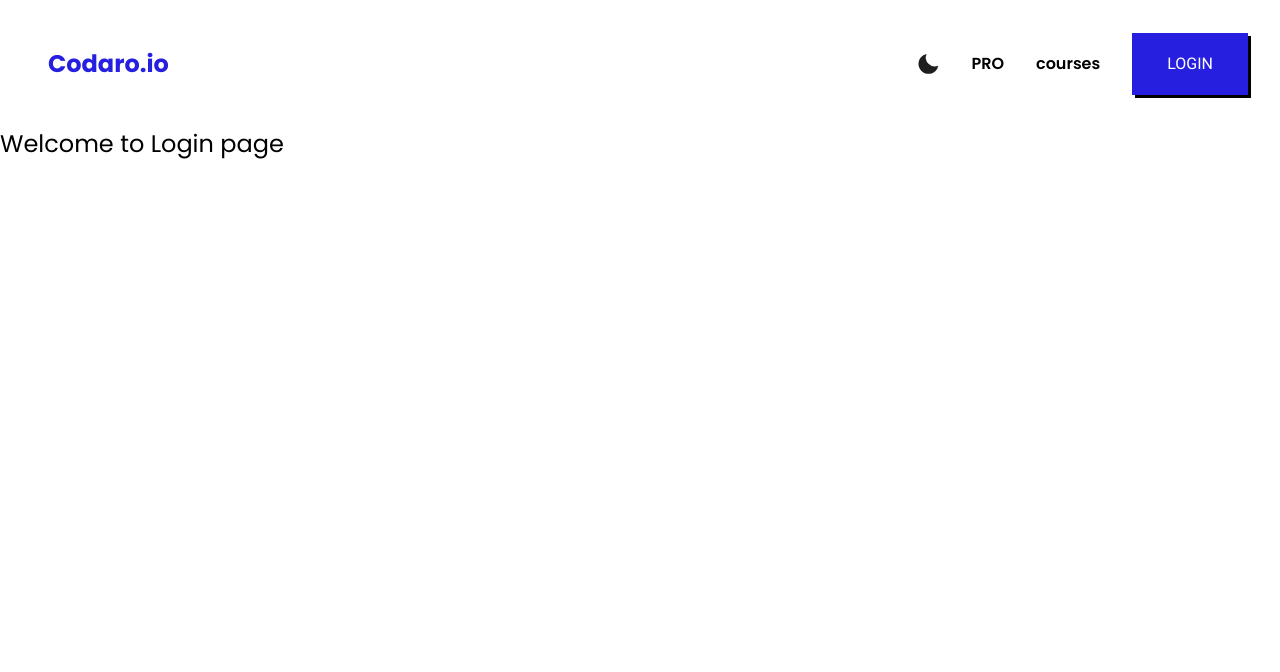
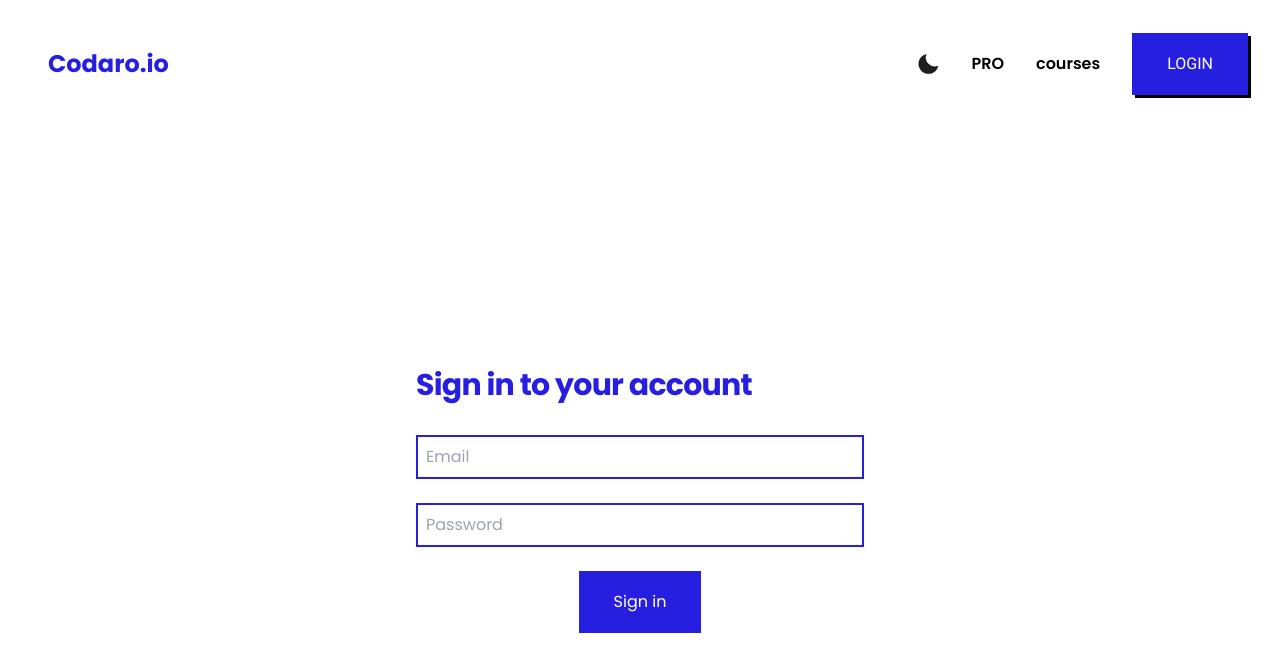
Before and after one commit to pmita/codaro.io, a Next.js app: page /login in a window 1280 px wide. Shown: the top 672 px of the page. Built offline with nearby package versions, Linux system fonts and the light colour scheme.

Commit message:
rough draft for login page

```diff
--- a/app/login/page.tsx
+++ b/app/login/page.tsx
@@ -1,9 +1,75 @@
+"use client"
+
+import { useDarkMode } from '../context/DarkModeContext';
+// LIBRARIES
+import { useForm } from 'react-hook-form';
+
+const Login = () => {
+  const { darkMode } = useDarkMode();
+  const { register, handleSubmit, formState: { errors } } = useForm({
+    mode: "onBlur",
+    reValidateMode: "onChange",
+    defaultValues: {
+      email: "",
+      password: "",
+    }
+  });
+
+  // EVENTS
+  const onSubmit = async (data:any) => {
+    console.log(data);
+  }
+
+  return (
+    <div className={`${darkMode ? "dark" : ""} flex min-h-[90vh] items-center justify-center py-12 px-4 sm:px-6 lg:px-8`}>
+      <div className="w-full max-w-md space-y-8">
+        <div>
+          <h2 className={`mt-6 tex t-center text-3xl font-bold tracking-tight ${darkMode ? "text-main-white" : "text-main-purple"}`}>
+            Sign in to your account
+          </h2>
+        </div>
 
 
-const Login = () => {
-  return(
-    <div>
-      <h1>Welcome to Login page</h1>
+        <form className="mt-8 max-w-xs md:max-w-md flex flex-col justify-center items-stretch gap-6" onSubmit={handleSubmit(onSubmit)}>
+          <input
+            type="email"
+            placeholder="Email"
+            className={`max-width-[100%] border-solid border-2 border-main-purple p-2`}
+            {...register("email",{
+              required: "Email is required",
+              pattern: {
+                value: /^[A-Z0-9._%+-]+@[A-Z0-9.-]+\.[A-Z]{2,}$/i,
+                message: "Invalid email address",
+              }
+            })}
+          />
+          {errors.email && <p className={`text-midnight`}>{errors.email?.message}</p>}
+
+          <input
+            type="password"
+            placeholder="Password"
+            className={`full-width border-solid border-2 border-main-purple p-2`}
+            {...register("password",{
+              required: "Password is required",
+              minLength: {
+                value: 8,
+                message: "Password must have at least 8 characters",
+              },
+              pattern: {
+                value: /^(?=.*[a-z])(?=.*[A-Z])(?=.*\d)[a-zA-Z\d]{8,}$/,
+                message: "Password must contain at least one uppercase letter, one lowercase letter and one number",
+              }
+            })}
+          />
+          {errors.password && <p className={`text-midnight`}>{errors.password?.message}</p>}
+
+          <div className='text-center'>
+            <button type="submit" className={`primary-btn ${darkMode ? "dark" : ""}`}>
+              Sign in
+            </button>
+          </div>
+        </form>
+      </div>
     </div>
   );
 }
```
